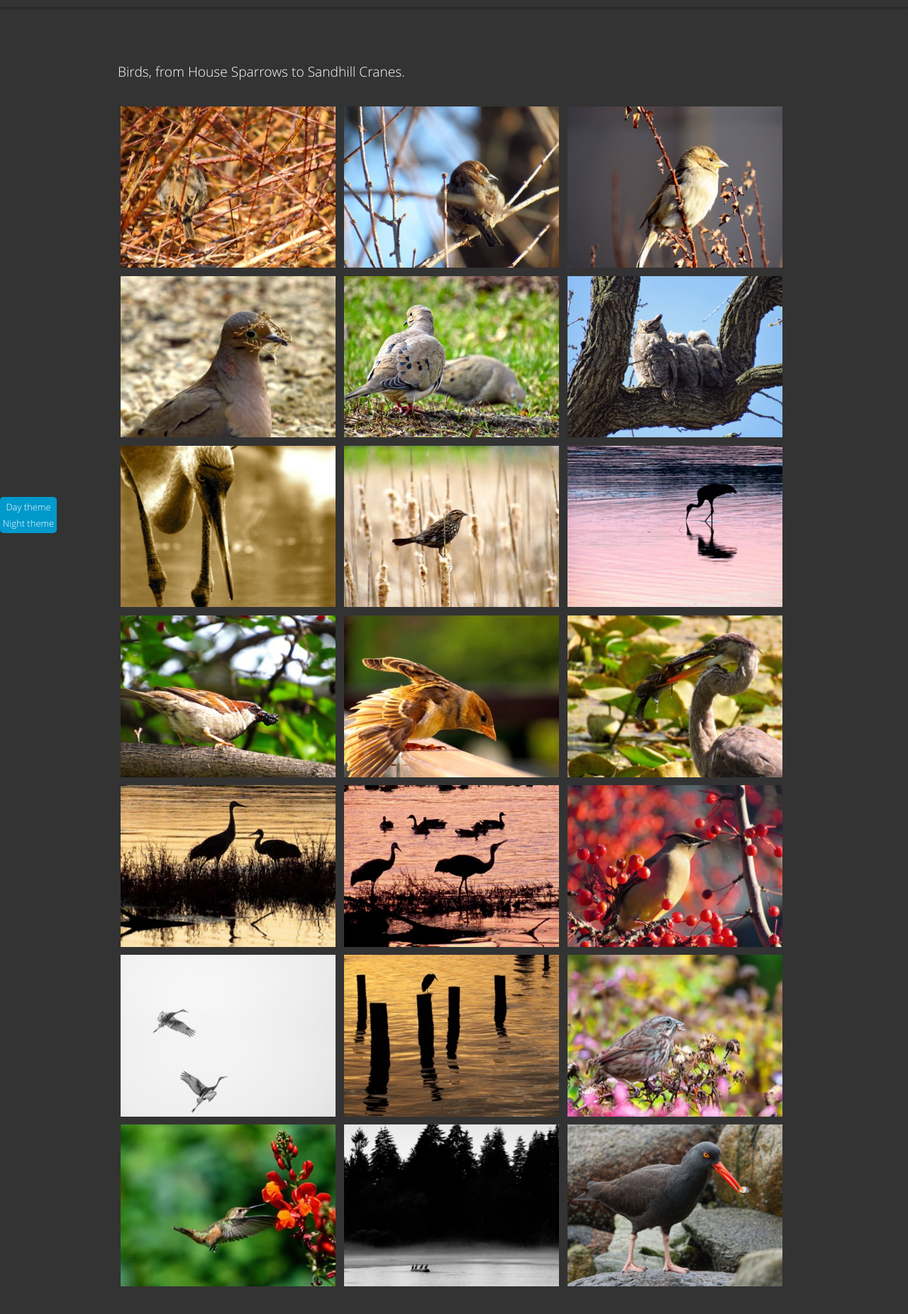
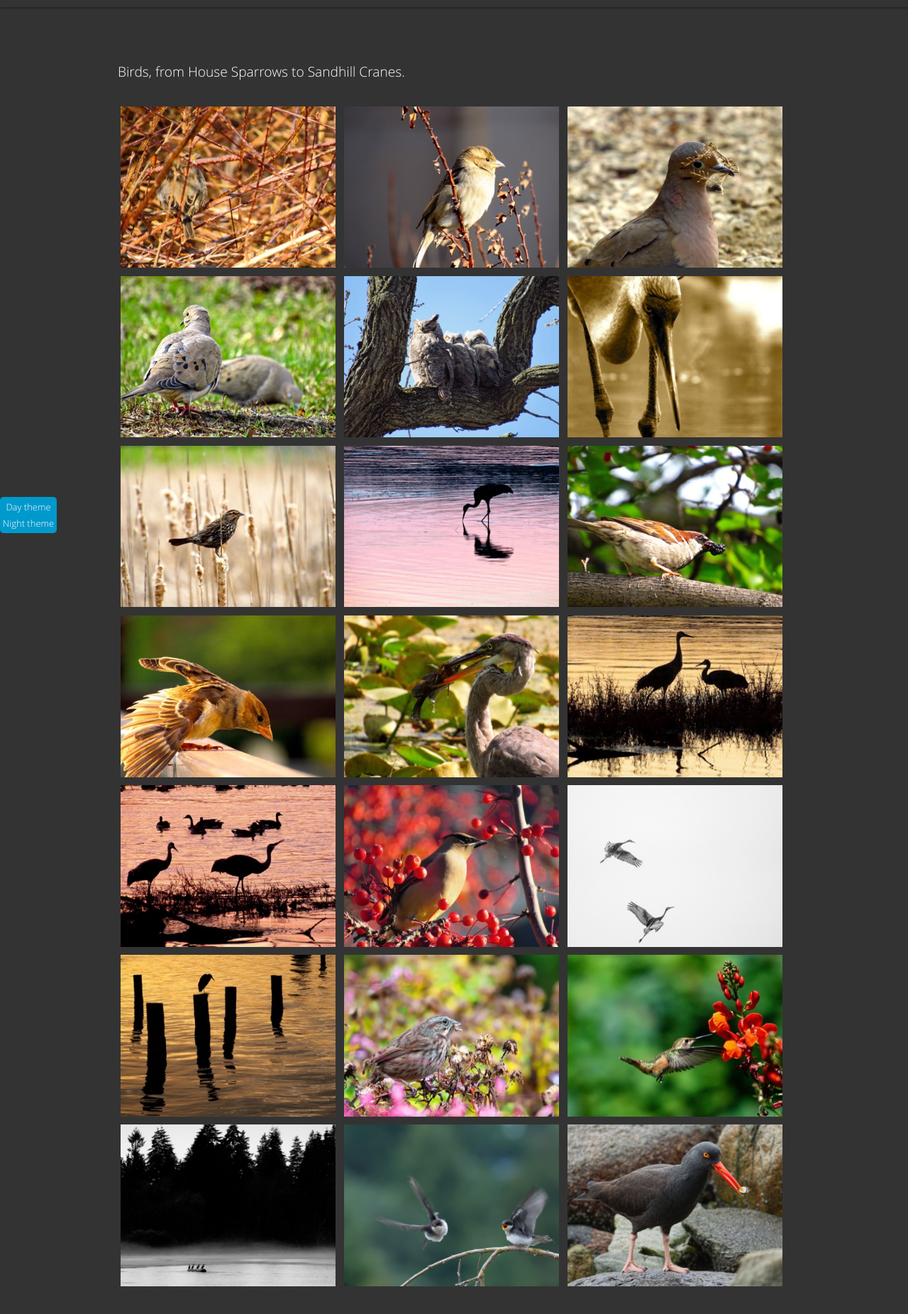
Before and after one commit to heikalb/hb, a plain HTML site: page birds.html in a window 1280 px wide. Shown: the part 49-1900 px from the top of the page at 71% size. Drawn offline with Linux system fonts and the light colour scheme.

Commit message:
added image

```diff
--- a/birds.html
+++ b/birds.html
@@ -51,7 +51,6 @@
         <!--Image gallery with lazy loading. Show only when JS is enabled-->
         <section class = "thumbnail-gallery thumbnail-gallery-js-enabled" data-featherlight-gallery data-featherlight-filter="a">
             <a href="photography_images/IMG_0822.jpg" class="gallery"><img class="main birds landscape" src="photography_thumbnails/IMG_0822.jpg" alt="Criss cross - January 15, 2015 - Madison, WI, USA"></a>
-            <a href="photography_images/IMG_0420.jpg" class="gallery"><img class="main birds landscape" src="photography_thumbnails/IMG_0420.jpg" alt="House Sparrow - February, 17, 2015 - Madison, WI, USA"></a>
             <a href="photography_images/IMG_1419.jpg" class="gallery"><img class="main birds landscape" src="photography_thumbnails/IMG_1419.jpg" alt="House Sparrow - March 14, 2015 - Madison, WI, USA"></a>
             <a href="photography_images/IMG_1694.jpg" class="gallery"><img class="main birds portrait" src="photography_thumbnails/IMG_1694.jpg" alt="Jesus dove - March 19, 2015 - Madison, WI, USA"></a>
             <a href="photography_images/IMG_2736.jpg" class="gallery"><img class="main birds landscape" data-src="photography_thumbnails/IMG_2736.jpg" alt="Mourning Doves - April 3, 2015 - Madison, WI, USA"></a>
@@ -70,6 +69,7 @@
 			<a href="photography_images/DSC_4167.jpg" class='gallery'><img class = "main birds landscape" data-src="photography_thumbnails/DSC_4167.jpg" alt="Song Sparrow - November 18, 2017 - Port Moody, British Columbia, Canada"></a>
             <a href="photography_images/DSC_1489.jpg" class='gallery'><img class = "main birds landscape" data-src="photography_thumbnails/DSC_1489.jpg" alt="Rufous hummingbird - July 23, 2018 - Port Moody, British Columbia, Canada"></a>
             <a href="photography_images/DSC_5085.jpg" class='gallery'><img class = "main birds landscape" data-src="photography_thumbnails/DSC_5085.jpg" alt="Lost in the Lagoon - December 9, 2018 - Vancouver, British Columbia, Canada"></a>
+            <a href="photography_images/2019-06-22_15.jpg" class='gallery'><img class = "main birds landscape" data-src="photography_thumbnails/2019-06-22_15.jpg" alt="Tree swallows - December 9, 2018 - Vancouver, British Columbia, Canada"></a>
             <a href="photography_images/2019-12-29_90.JPG" class='gallery'><img class = "main birds landscape" data-src="photography_thumbnails/2019-12-29_90.JPG" alt="Black Oystercatcher- December 29, 2019 - Vancouver, British Columbia, Canada"></a>
         </section>
 
@@ -78,7 +78,6 @@
 			<style> .thumbnail-gallery-js-enabled{display: none;}</style>
 			<section class = "thumbnail-gallery" data-featherlight-gallery data-featherlight-filter="a">
                 <a href="photography_images/IMG_0822.jpg" class="gallery"><img class="main birds landscape" src="photography_thumbnails/IMG_0822.jpg" alt="Criss cross - January 15, 2015 - Madison, WI, USA"></a>
-                <a href="photography_images/IMG_0420.jpg" class="gallery"><img class="main birds landscape" src="photography_thumbnails/IMG_0420.jpg" alt="House Sparrow - February, 17, 2015 - Madison, WI, USA"></a>
                 <a href="photography_images/IMG_1419.jpg" class="gallery"><img class="main birds landscape" src="photography_thumbnails/IMG_1419.jpg" alt="House Sparrow - March 14, 2015 - Madison, WI, USA"></a>
                 <a href="photography_images/IMG_1694.jpg" class="gallery"><img class="main birds portrait" src="photography_thumbnails/IMG_1694.jpg" alt="Jesus dove - March 19, 2015 - Madison, WI, USA"></a>
                 <a href="photography_images/IMG_2736.jpg" class="gallery"><img class="main birds landscape" src="photography_thumbnails/IMG_2736.jpg" alt="Mourning Doves - April 3, 2015 - Madison, WI, USA"></a>
@@ -97,6 +96,7 @@
                 <a href="photography_images/DSC_4167.jpg" class='gallery'><img class = "main birds landscape" src="photography_thumbnails/DSC_4167.jpg" alt="Song Sparrow - November 18, 2017 - Port Moody, British Columbia, Canada"></a>
                 <a href="photography_images/DSC_1489.jpg" class='gallery'><img class = "main birds landscape" src="photography_thumbnails/DSC_1489.jpg" alt="Rufous hummingbird - July 23, 2018 - Port Moody, British Columbia, Canada"></a>
                 <a href="photography_images/DSC_5085.jpg" class='gallery'><img class = "main birds landscape" src="photography_thumbnails/DSC_5085.jpg" alt="Lost in the Lagoon - December 9, 2018 - Vancouver, British Columbia, Canada"></a>
+                <a href="photography_images/2019-06-22_15.jpg" class='gallery'><img class = "main birds landscape" data-src="photography_thumbnails/2019-06-22_15.jpg" alt="Tree swallows - December 9, 2018 - Vancouver, British Columbia, Canada"></a>
                 <a href="photography_images/2019-12-29_90.JPG" class='gallery'><img class = "main birds landscape" src="photography_thumbnails/2019-12-29_90.JPG" alt="Black Oystercatcher- December 29, 2019 - Vancouver, British Columbia, Canada"></a>
             </section>
 		</noscript>
```
